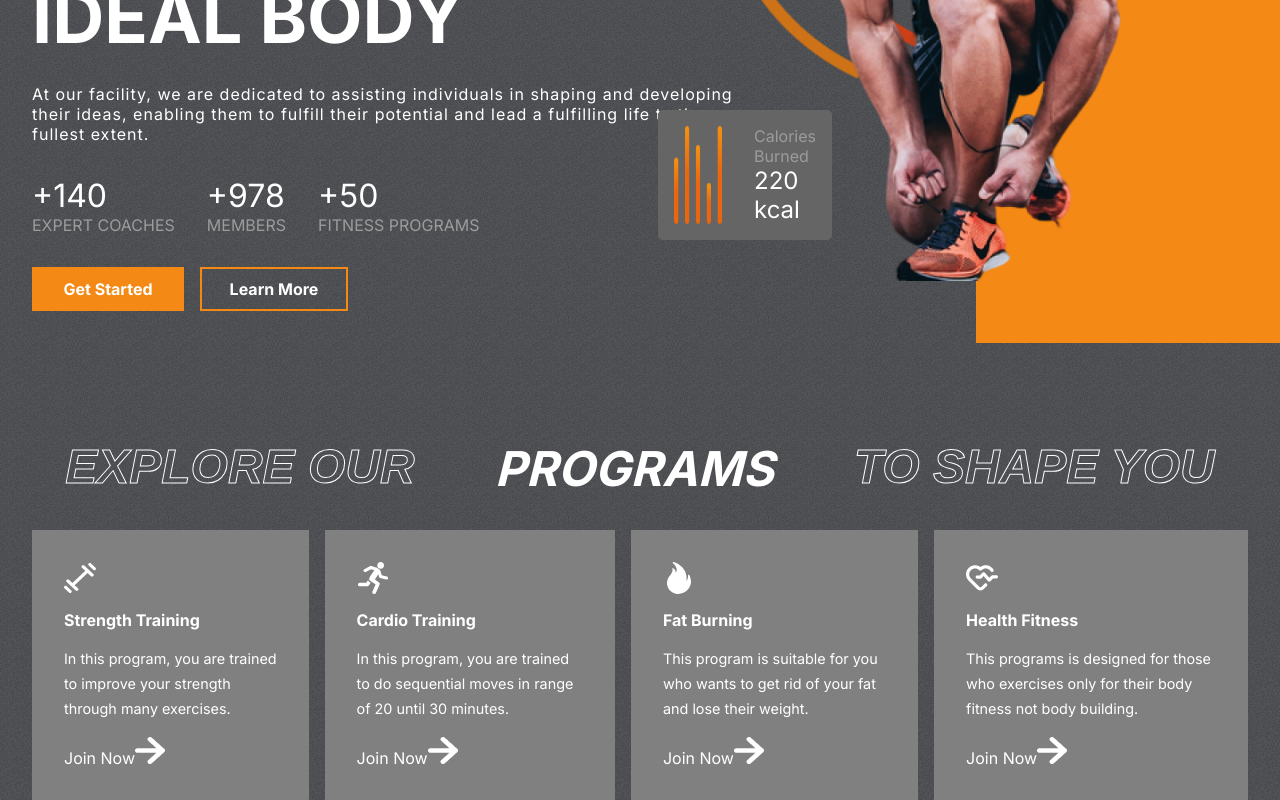
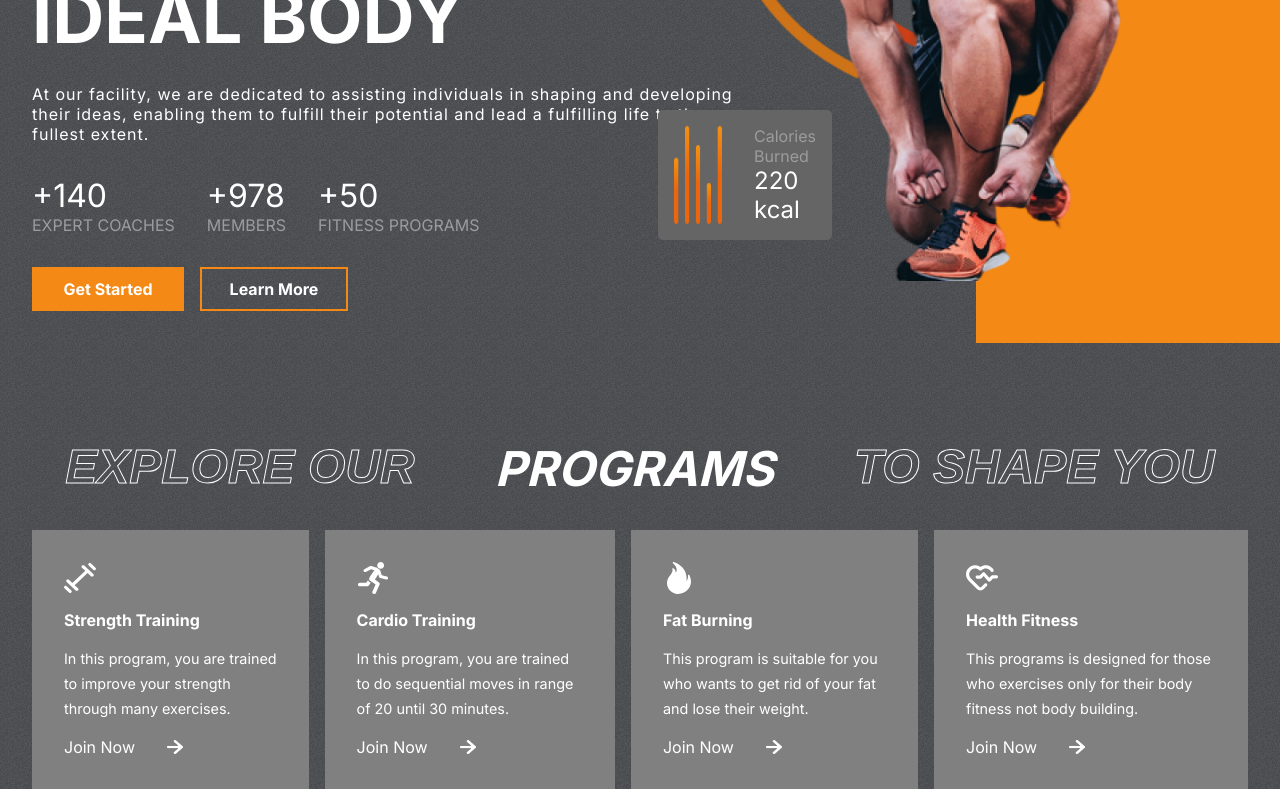
Before and after one commit to Souravs72/HealthyU, a React (Create React App) app: page / in a window 1280 px wide. Shown: the part 402-1202 px from the top of the page. Built offline with nearby package versions, Linux system fonts and the light colour scheme.

Commit message:
Programs

```diff
--- a/src/components/Programs/Programs.css
+++ b/src/components/Programs/Programs.css
@@ -40,3 +40,15 @@
     font-size: 0.9rem;
     line-height: 25px;
 }
+.join-now {
+    display: flex;
+    align-items: center;
+    gap: 2rem;
+}
+.join-now > img {
+    width: 1rem;
+}
+.category:hover {
+    background:var(--planCard);
+    cursor: pointer;
+}
```
